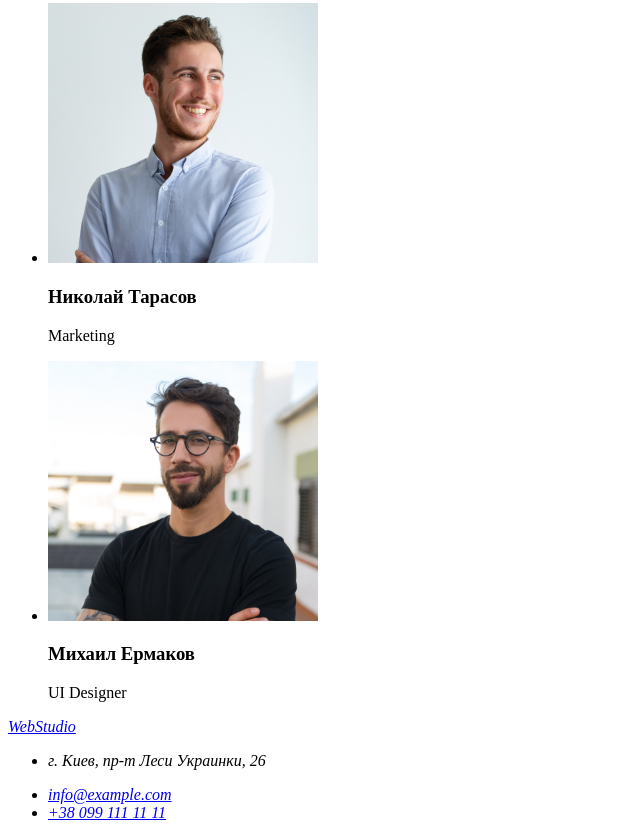
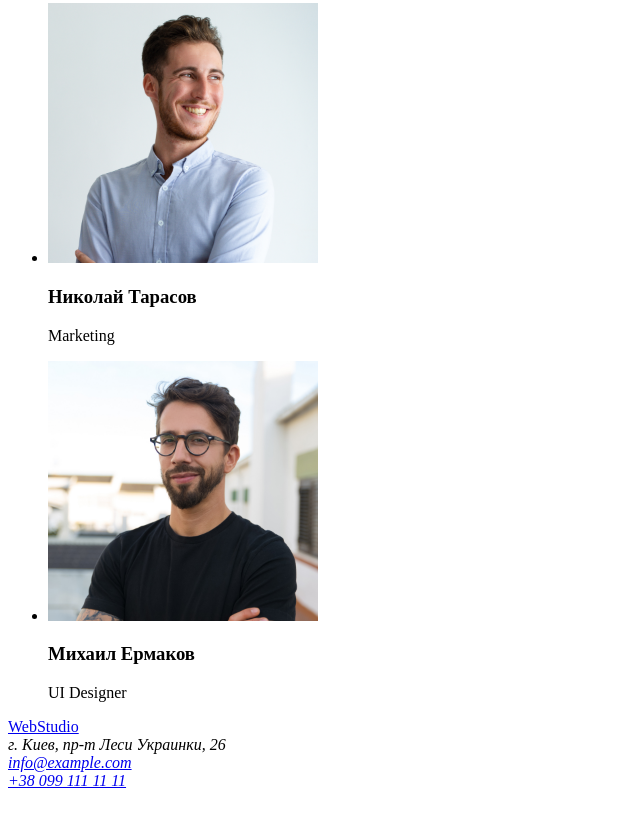
Before and after one commit to khodetsky/goit-markup-hw-01, a plain HTML site: page index.html in a window 1280 px wide. Shown: the part 2333-3171 px from the top of the page, without its empty margins (0-640 px from the left). After the commit the page ends 3131 px from the top, so only its background shows below. Drawn offline with Linux system fonts and the light colour scheme.

Commit message:
Update index.html
изменил футер так, как мне нравится

```diff
--- a/index.html
+++ b/index.html
@@ -7,7 +7,7 @@
     <title>Document</title>
 </head>
 <body>
-    <!--Хедер-->
+    <!-- Хедер -->
     <header>
         <nav>
             <a href="./index.html" lang="en">WebStudio</a>
@@ -89,13 +89,11 @@
     </main>
     <!--Футер-->
     <footer>
+        <a href="./index.html" lang="en">WebStudio</a>
         <address>
-            <a href="./index.html" lang="en">WebStudio</a>
-            <ul>
-            <li><p> г. Киев, пр-т Леси Украинки, 26 </p></li>
-            <li><a href="mailto:info@example.com">info@example.com</a></li>
-            <li><a href="tel:+380991111111">+38 099 111 11 11</a></li>
-            </ul>
+            г. Киев, пр-т Леси Украинки, 26 <br>
+            <a href="mailto:info@example.com">info@example.com</a> <br>
+            <a href="tel:+380991111111">+38 099 111 11 11</a>
         </address>
     </footer>
 </body>
```
